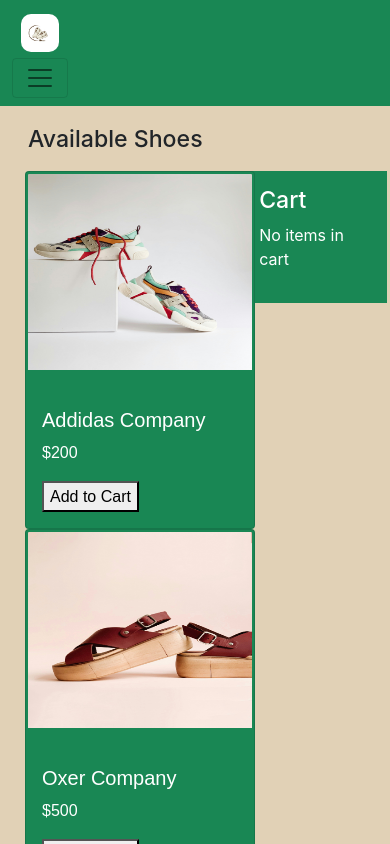
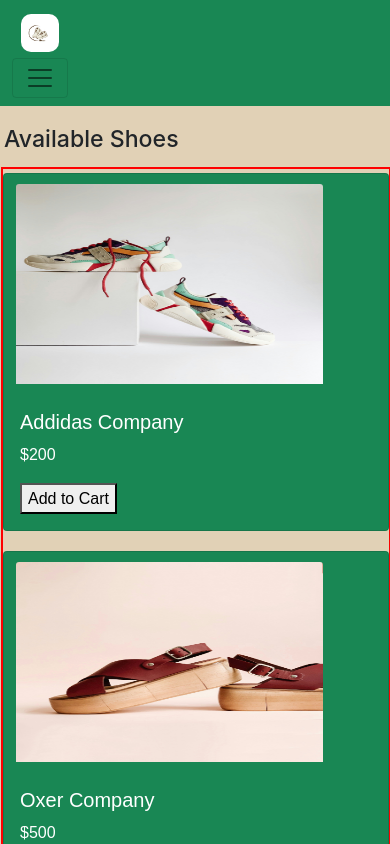
Before and after one commit to Hussain-0408/online-shoes-store, a React (Create React App) app: page / in a window 390 px wide. Built offline with nearby package versions, Linux system fonts and the light colour scheme.

Commit message:
adding css properties

```diff
--- a/src/App.css
+++ b/src/App.css
@@ -6,6 +6,7 @@
   margin: 0px;
   padding: 0px;
   overflow-y: scroll;
+  overflow-x: hidden;
 }
 
 @media (prefers-reduced-motion: no-preference) {
--- a/src/components/ShoesContainer.js
+++ b/src/components/ShoesContainer.js
@@ -66,7 +66,7 @@
     <div className="root-container mt-0 w-100 h-100 ">
       <div className="child-container mt-0 w-100 h-100 d-flex flex-column">
         <div className="shoes-heading">
-          <h2 className="mt-3 ms-4 fs-3 font-serif p-1">Available Shoes</h2>
+          <h2 className="mt-3  fs-3 font-serif p-1">Available Shoes</h2>
         </div>
 
         <div className=' informaiton-container '>
@@ -75,10 +75,10 @@
               {cardsData.map((card, index) => (
                 <div key={index} className="card card-bodyroot  bg-success">
                   <img src={card.img} className="card-img-top" alt={card.name} />
-                  <div className="card-body">
+                  <div className="card-body ">
                     <h5 className="card-title">{card.name}</h5>
                     <p className="card-text"> ${card.price}</p>
-                    <button onClick={() => handlechange(card)}>Add to Cart</button>
+                    <button onClick={() => handlechange(card)} type='button'>Add to Cart</button>
                   </div>
                 </div>
               ))}
@@ -94,17 +94,22 @@
                     {cart.map((item, index) => (
                       <div
                         key={index}
-                        className="d-flex justify-content-between align-items-center border-bottom py-2"
+                        className="d-flex justify-content-between  align-items-center w-100 border-bottom  py-2"
                       >
-                        <img src={item.img} alt={item.name} width="60" />
-                        <p>{item.name}</p>
-                        <p>Price: ${item.price}</p>
-                        <div>
-                          <button onClick={() => decreaseQty(item)}>-</button>
+                        <img src={item.img} alt={item.name} className='image ' />
+                        <div className='d-flex justify-content-around m-4  rounded-3  p-1 w-50 align-items-center'>
+                          <p className='mt-1'>{item.name}</p>
+                          <p className='mt-2'>Price: ${item.price}</p>
+                        </div>
+                        <div className='d-flex  p-1 buttons '>
+                          <div className='ms-3'>
+                          <button onClick={() => decreaseQty(item)} className='border rounded-2 '>-</button>
                           <span className="mx-2">{item.quantity}</span>
-                          <button onClick={() => increaseQty(item)}>+</button>
+                          <button onClick={() => increaseQty(item)} className='border rounded-2'>+</button>
+                          </div>
+
+                          <p className='me-2 my-1 align-item-center justify-content-center '>${item.price * item.quantity}</p>
                         </div>
-                        <p>${item.price * item.quantity}</p>
                       </div>
                     ))}
 
--- a/src/styles/Shoes.css
+++ b/src/styles/Shoes.css
@@ -1,30 +1,10 @@
-.card-container {
-    /* border: 1px solid red; */
-    width: 100%;
-    margin-top: 40px;
-    color: whitesmoke;
-    display: flex;
-    flex-direction: row;
-    justify-content: space-between;
-    display: flex;
-    flex-wrap: wrap;
+.card-bodyroot {
     gap: 20px;
-
-
-
-}
-
-.card-bodyroot {
-
-    /* flex: 1 1 calc(33.33% - 100px); */
-    gap: 20px;
-    /* max-width: 16rem; */
+    max-width: 16rem;
     font-weight: 10px;
     width: 50%;
     line-height: 25px;
     font-family: sans-serif;
-    /* display: flex; */
-    margin-left: 20px;
 
 }
 
@@ -34,36 +14,23 @@
     padding: 2px;
 }
 
-.card-container button {
-    width: 100px;
-    padding: 4px;
-    border-radius: 0.5rem;
-    font-family: sans-serif;
+.information-childcontainer {
+    /* border: 1px solid green; */
+    margin: 1px;
+    width: 100%;
+    display: flex;
+
 }
 
-
-.informaiton-container {
-    /* border: 1px solid red; */
-    width: 100%;
-    /* height: 100%; */
-}
-
-.information-childcontainer{
-    /* border: 1px solid green; */
-    margin: 1px ;
-    width: 100%;
-    display: flex;
-    justify-content: space-between;
-}
-
-.shoes-card{
+.shoes-card {
     margin: 4px;
     /* border: 1px solid black; */
     width: 80%;
     display: flex;
     color: white;
 }
-.cart-container{
+
+.cart-container {
     /* border: 1px solid blue; */
     width: 50%;
     height: 400px;
@@ -73,9 +40,25 @@
 
 }
 
+.image {
+    width:70px ;
+    height: 70px;
+    border-radius: 5px;
 
+}
+.buttons{
+    width: 200px;
+    /* border: 2px solid red; */
+    justify-content: space-between;
+    align-items: center;
+    text-align: center;
+    margin-left: 5px;
+}
+.buttons p{
+    /* border: 2px solid red; */
+    width: 70px;
 
-
+}
 
 @media (max-width:786px) {
     .card-container {
@@ -85,29 +68,46 @@
         gap: 10px;
     }
 
-    .card-container img {
-        width: 100%;
+    .shoes-card img {
+        width: 80%;
         height: 200px;
-        padding: 5px;
+        padding: 0px;
+        margin-left: 12px;
+        gap: 10px;
+        align-items: center;
+        text-align: center;
+        margin-top: 10px;
     }
-    .shoes-card{
+
+    .shoes-card {
         display: wrap;
         flex-direction: column;
-        width: 80%;
+        width: 100%;
+        gap: 20px;
     }
-    .card-bodyroot{
+
+    .card-bodyroot {
+        width: 100%;
+        flex: 1 1 calc(33.33% - 100px);
+        max-width: 100%;
+        padding: 0px;
+        gap: 10px;
+    }
+
+    .information-childcontainer {
+        display: flex;
+        flex-direction: column;
+        width: 100%;
+        justify-content: space-between;
+        border: 2px solid red;
+        justify-content: center;
+        align-items: center;
+    }
+
+    .cart-container {
+        display: flex;
+        flex-direction: column;
         width: 100%;
     }
 
-
 }
-
-@media (max-width:1400px) {
-
-    .card-container {
-        display: grid;
-        grid-row: 2;
-        grid-column: 2;
-    }
-
-}
```
